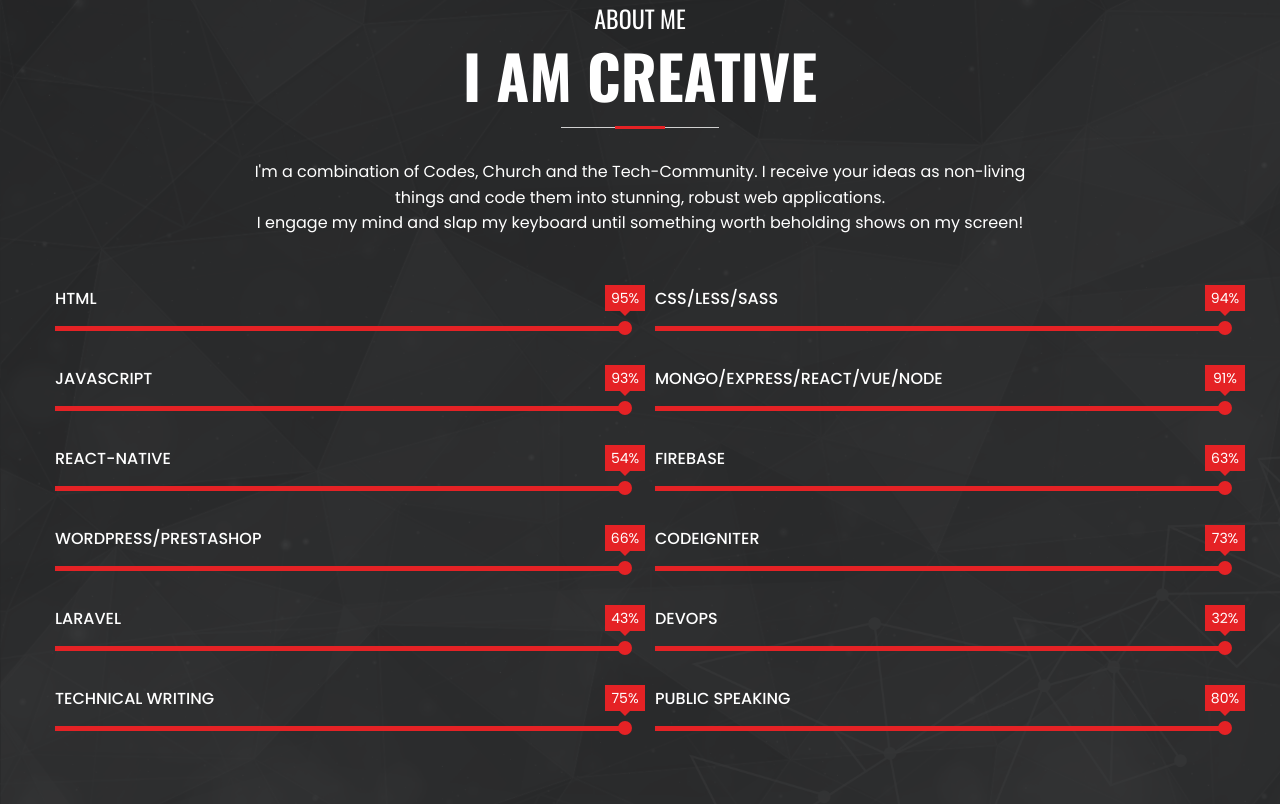
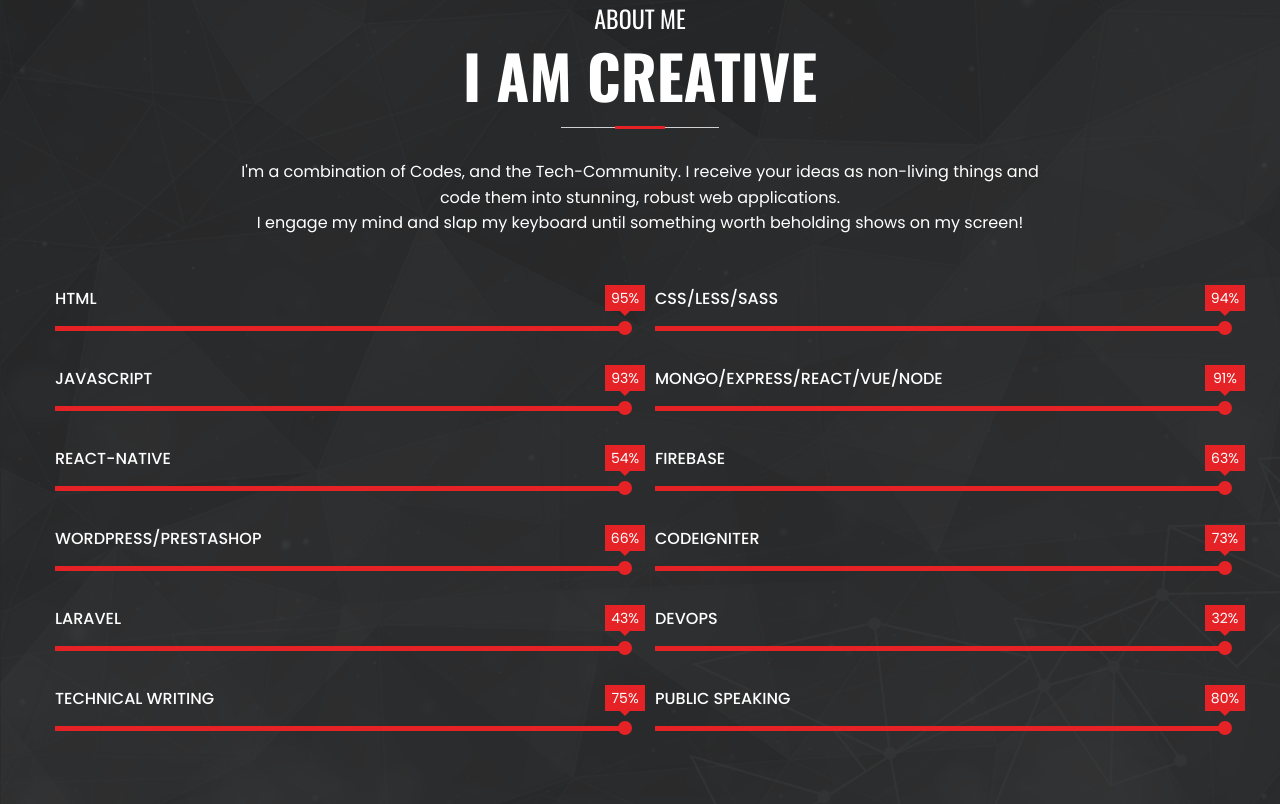
Before and after one commit to krofax/My-portfolio-website, a plain HTML site: page index.html in a window 1280 px wide. Shown: the part 877-1681 px from the top of the page. Drawn offline with nearby package versions, Linux system fonts and the light colour scheme.

Commit message:
Update index.html

```diff
--- a/index.html
+++ b/index.html
@@ -124,7 +124,7 @@
 				<div class="about-box text-center animate" data-animate="fadeInUp">
 					<h2 class="section-title"><span class="subtitle">About me</span> I am Creative</h2>
 					<p class="pt-10">
-						I'm a combination of Codes, Church and the Tech-Community.
+						I'm a combination of Codes, and the Tech-Community.
 						  I receive your ideas as non-living things and code them into stunning, robust web applications.
 						  <br>
 						  I engage my mind and slap my keyboard until something worth beholding shows on my screen!
```
